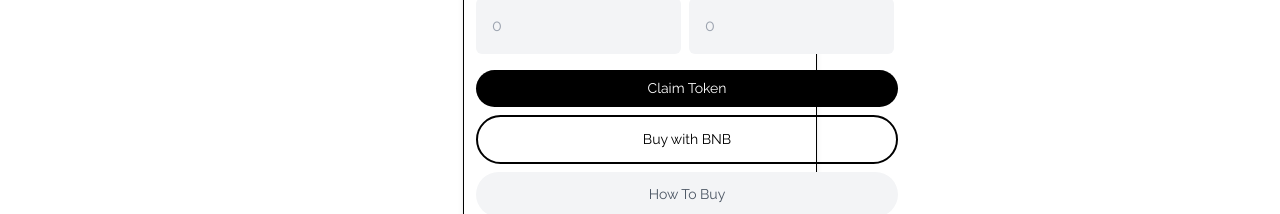
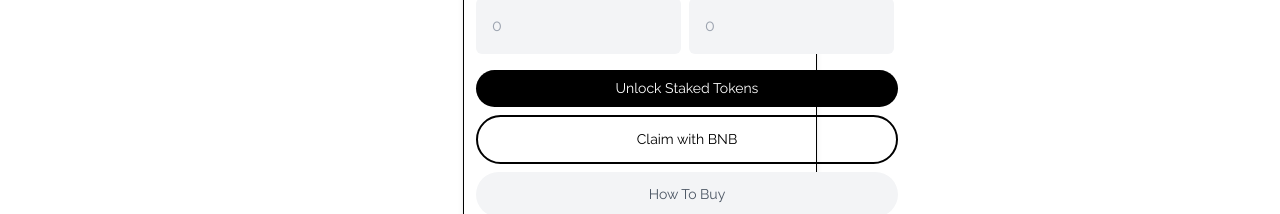
Before and after one commit to Meealley/Walletmemes, a React (Create React App) app: page / in a window 1280 px wide. Shown: the part 693-907 px from the top of the page. Built offline with nearby package versions, Linux system fonts and the light colour scheme.

Commit message:
staked token

```diff
--- a/src/Components/Home/PreSaleForm.jsx
+++ b/src/Components/Home/PreSaleForm.jsx
@@ -184,14 +184,14 @@ const PreSaleForm = ({ launchDate }) => {
                 className="mb-2 bg-black text-white text-[14px] w-full sm:w-[290px]  md:w-[422px] p-3 sm:p-2 rounded-full"
 
               >
-                Claim Token
+                Unlock Staked Tokens
               </button>
             </Link>
             <button
               className="mb-2 border-2 border-black text-[14px] text-black w-full md:w-[422px] p-3 rounded-full disabled"
               //   onClick={ContractDeploy}
             >
-              Buy with BNB
+              Claim with BNB
             </button>
             <button className="mb-2  bg-gray-100 text-[14px] text-gray-600 w-full p-3 md:w-[422px] rounded-full">
               How To Buy
```
